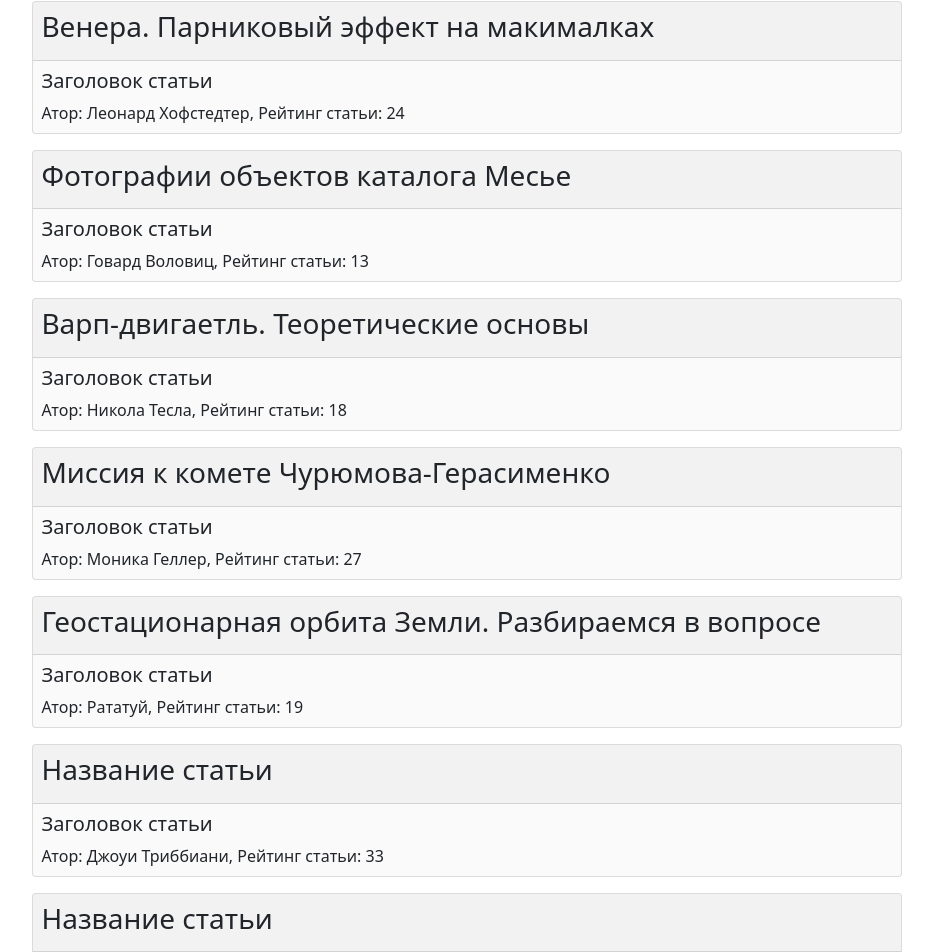
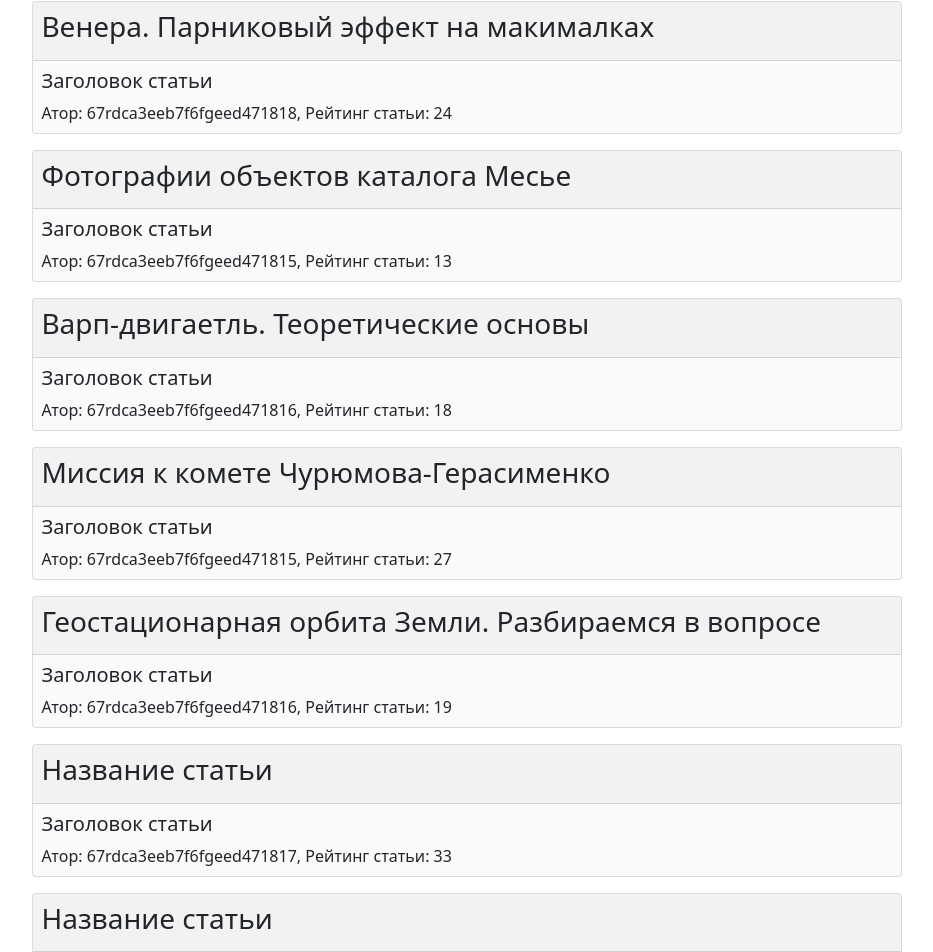
Before and after one commit to YuriyMtrofanov/space-blog, a React (Create React App) app: page /articles/1/1 in a window 1280 px wide. Shown: the part 937-1889 px from the top of the page, without its empty margins (346-1279 px from the left). Built offline with nearby package versions, Linux system fonts and the light colour scheme.

Commit message:
work copy

```diff
--- a/src/api/fake.api/article.api.js
+++ b/src/api/fake.api/article.api.js
@@ -2,146 +2,138 @@ const articles = [
     {
         _id: "67rdca3eeb7f6fgeed471815",
         name: "Квазары - монстры вселенной",
-        author: "Джон Дориан",
+        author: "67rdca3eeb7f6fgeed471815",
         date: 1684750058473,
         category: "67rdca3eeb7f6fgeed471820", // id категории
         header: "Заголовок статьи",
         img: "URL",
         textContent: "Текст статьи",
-        rate: 15,
-        bookmark: false
+        likes: [], // ссылка на отдельную сущность (пересекается с articles) массив из id понравившихся статей статей
+        rate: 15
     },
     {
         _id: "67rdca3eeb7f6fgeed471816",
         name: "Новые снимки телескопа Джеймса Уебба",
-        author: "Кокс",
+        author: "67rdca3eeb7f6fgeed471816",
         date: 1684750058473,
         category: "67rdca3eeb7f6fgeed471824",
         header: "Заголовок статьи",
         img: "URL",
         textContent: "Текст статьи",
-        rate: 10,
-        bookmark: false
+        likes: [],
+        rate: 10
     },
     {
         _id: "67rdca3eeb7f6fgeed471817",
         name: "Обзор любительских телескопов для съемки объектов дальнего космоса",
-        author: "Боб Келсо",
+        author: "67rdca3eeb7f6fgeed471815",
         date: 1684750058473,
         category: "67rdca3eeb7f6fgeed471829",
         header: "Заголовок статьи",
         img: "URL",
         textContent: "Текст статьи",
-        rate: 31,
-        bookmark: false
+        likes: [],
+        rate: 31
     },
     {
         _id: "67rdca3eeb7f6fgeed471818",
         name: "Космические лучи. Разбираемся",
-        author: "Рэйчел Грин",
+        author: "67rdca3eeb7f6fgeed471817",
         date: 1684750058473,
         category: "67rdca3eeb7f6fgeed471820",
         header: "Заголовок статьи",
         img: "URL",
         textContent: "Текст статьи",
-        rate: 7,
-        bookmark: false
+        likes: [],
+        rate: 7
     },
     {
         _id: "67rdca3eeb7f6fgeed471819",
-        name: "Название статьи",
-        author: "Вояджеры. Где они сейчас",
+        name: "Вояджеры. Где они сейчас",
+        author: "67rdca3eeb7f6fgeed471817",
         date: 1684750058473,
         category: "67rdca3eeb7f6fgeed471814",
         header: "Заголовок статьи",
         img: "URL",
         textContent: "Текст статьи",
-        rate: 3,
-        bookmark: false
+        rate: 3
     },
     {
         _id: "67rdca3eeb7f6fgeed471820",
         name: "Венера. Парниковый эффект на макималках",
-        author: "Леонард Хофстедтер",
+        author: "67rdca3eeb7f6fgeed471818",
         date: 1684750058473,
         category: "67rdca3eeb7f6fgeed471818",
         header: "Заголовок статьи",
         img: "URL",
         textContent: "Текст статьи",
-        rate: 24,
-        bookmark: false
+        rate: 24
     },
     {
         _id: "67rdca3eeb7f6fgeed471821",
         name: "Фотографии объектов каталога Месье",
-        author: "Говард Воловиц",
+        author: "67rdca3eeb7f6fgeed471815",
         date: 1684750058473,
         category: "67rdca3eeb7f6fgeed471829",
         header: "Заголовок статьи",
         img: "URL",
         textContent: "Текст статьи",
-        rate: 13,
-        bookmark: false
+        rate: 13
     },
     {
         _id: "67rdca3eeb7f6fgeed471822",
         name: "Варп-двигаетль. Теоретические основы",
-        author: "Никола Тесла",
+        author: "67rdca3eeb7f6fgeed471816",
         date: 1684750058473,
         category: "67rdca3eeb7f6fgeed471822",
         header: "Заголовок статьи",
         img: "URL",
         textContent: "Текст статьи",
-        rate: 18,
-        bookmark: false
+        rate: 18
     },
     {
         _id: "67rdca3eeb7f6fgeed471823",
         name: "Миссия к комете Чурюмова-Герасименко",
-        author: "Моника Геллер",
+        author: "67rdca3eeb7f6fgeed471815",
         date: 1684750058473,
         category: "67rdca3eeb7f6fgeed471814",
         header: "Заголовок статьи",
         img: "URL",
         textContent: "Текст статьи",
-        rate: 27,
-        bookmark: false
+        rate: 27
     },
     {
         _id: "67rdca3eeb7f6fgeed471824",
         name: "Геостационарная орбита Земли. Разбираемся в вопросе",
-        author: "Рататуй",
+        author: "67rdca3eeb7f6fgeed471816",
         date: 1684750058473,
         category: "67rdca3eeb7f6fgeed471818",
         header: "Заголовок статьи",
         img: "URL",
         textContent: "Текст статьи",
-        rate: 19,
-        bookmark: false
+        rate: 19
     },
     {
         _id: "67rdca3eeb7f6fgeed47181f",
         name: "Название статьи",
-        author: "Джоуи Триббиани",
+        author: "67rdca3eeb7f6fgeed471817",
         date: 1684750058473,
         category: "67rdca3eeb7f6fgeed471818",
         header: "Заголовок статьи",
         img: "URL",
         textContent: "Текст статьи",
-        rate: 33,
-        bookmark: false
+        rate: 33
     },
     {
         _id: "67rdca3eeb7f6fgeed47181r",
         name: "Название статьи",
-        author: "Брэд Питт",
+        author: "67rdca3eeb7f6fgeed471819",
         date: 1684750058473,
         category: "67rdca3eeb7f6fgeed471818",
         header: "Заголовок статьи",
         img: "URL",
         textContent: "Текст статьи",
-        rate: 7,
-        bookmark: false
+        rate: 7
     }
 ];
 
--- a/src/api/fake.api/categories.api.js
+++ b/src/api/fake.api/categories.api.js
@@ -34,7 +34,7 @@ const getById = (id) => {
 };
 
 export default {
-    categories,
+    // categories,
     fetchAll,
     getById
 };
--- a/src/api/fake.api/user.api.js
+++ b/src/api/fake.api/user.api.js
@@ -22,22 +22,15 @@ const users = [
             { _id: "3", title: "telegram.com", link: "https://web.telegram.org/k/#@Mitrofanov_Yuriy", img: "" }
         ], // нужно поместить в отдельную сущность
         selectedArticlesList: [
-            "67rdca3eeb7f6fgeed471816",
-            "67rdca3eeb7f6fgeed471817",
-            "67rdca3eeb7f6fgeed471819"
-        ], // массив из id издбранных статей
+        ], // массив из id избранных статей
         likedArticles: [
-            "67rdca3eeb7f6fgeed471816",
-            "67rdca3eeb7f6fgeed471817",
-            "67rdca3eeb7f6fgeed471819",
-            "67rdca3eeb7f6fgeed471821",
-            "67rdca3eeb7f6fgeed471823"
-        ], // массив из id понравившихся статей статей
+            // "67rdca3eeb7f6fgeed471816",
+            // "67rdca3eeb7f6fgeed471817",
+            // "67rdca3eeb7f6fgeed471819",
+            // "67rdca3eeb7f6fgeed471821",
+            // "67rdca3eeb7f6fgeed471823"
+        ], // ссылка на отдельную сущность (пересекается с articles) массив из id понравившихся статей статей
         selectedAuthorsList: [
-            "67rdca3eeb7f6fgeed471818",
-            "67rdca3eeb7f6fgeed471819",
-            "67rdca3eeb7f6fgeed471816",
-            "67rdca3eeb7f6fgeed471817"
         ] // массив из id избранных авторов. Важно чтобы в этот список не попадали учетки с accountType: "visitor"
     },
     {
@@ -262,7 +255,7 @@ const getById = (id) =>
     });
 
 export default {
-    users,
+    // users,
     fetchAll,
     getById,
     update
--- a/src/app/components/articleCard.jsx
+++ b/src/app/components/articleCard.jsx
@@ -1,9 +1,26 @@
-import React from "react";
+import React, { useEffect, useState } from "react";
 import PropTypes from "prop-types";
+import api from "../../api";
 
 const ArticleCard = ({ article }) => {
+    const [isLoading, setIsLoading] = useState(false);
+    const [author, setAuthor] = useState();
+    useEffect(() => {
+        setIsLoading(true);
+        api.users.getById(article.author).then(data => {
+        // console.log("author", data);
+            setAuthor(data);
+        });
+    }, []);
+    useEffect(() => {
+        setIsLoading(false);
+        console.log("author", author);
+    }, [author]);
+
     return (
-        <div className="card card-sm text-dark bg-light bg-opacity-75 m-3">
+        <>
+            {!isLoading
+                ? (<div className="card card-sm text-dark bg-light bg-opacity-75 m-3">
                     <div className="card-header p-2">
                         <h3>{article.name}</h3>
                     </div>
@@ -11,7 +28,10 @@ const ArticleCard = ({ article }) => {
                         <h5 className="card-title">{article.header}</h5>
                         <p className="card-text">{`Атор: ${article.author}, Рейтинг статьи: ${article.rate}`}</p>
                     </div>
-        </div>
+                </div>)
+                : ("Loading...")
+            }
+        </>
     );
 };
 
--- a/src/app/components/page/articlesListPage/articlesListPage.jsx
+++ b/src/app/components/page/articlesListPage/articlesListPage.jsx
@@ -1,5 +1,5 @@
 import React, { useState, useEffect } from "react";
-import api from "../../../../api/index.js";
+import api from "../../../../api";
 import Loading from "../../ui/loading";
 import ArticlesTable from "../../articlesTable";
 // import TopArticles from "./topArticles.jsx";
@@ -8,31 +8,29 @@ import Categories from "../../categories";
 // В идеале бы реализовать картояку с изображением на фоне («Наложение» изображений className="card-img-overlay")
 
 const ArticlesListPage = () => {
+    const [isLoading, setIsLoading] = useState(true);
     const [articlesList, setArticlesList] = useState();
+    const [categories, setCategories] = useState();
     useEffect(() => {
         api.articles.fetchAll().then(data => {
             setArticlesList(data);
         });
-        console.log("Список статей: ", articlesList);
-    }, [articlesList]);
-
-    const [categories, setCategories] = useState();
-    useEffect(() => {
         api.categories.fetchAll().then(data => {
             setCategories(data);
         });
-        console.log("Категории: ", categories);
-    }, [categories]);
+    }, []);
+    useEffect(() => {
+        if (articlesList && categories) return setIsLoading(false);
+    }, [articlesList, categories]);
 
     const [selectedProperty, setSelectedProperty] = useState();
     const handleItemSelect = (params) => {
         setSelectedProperty(params);
     };
-
     // Для пагинации потребуется отрисовать по 6 компонентов на страницу
-    if (articlesList) {
+    if (!isLoading) {
         const filteredArticles = selectedProperty
-            ? articlesList.filter(article => article.category._id === selectedProperty)
+            ? articlesList.filter(article => article.category === selectedProperty)
             : articlesList;
 
         const handleClearList = () => {
@@ -48,8 +46,8 @@ const ArticlesListPage = () => {
                             items = {categories}
                             selectedItem = { selectedProperty }
                             onItemSelect = { handleItemSelect }
-                            valueProperty = "_id"
-                            contentProperty = "name"
+                            valueProperty = "_id" // параметр по умолчанию
+                            contentProperty = "name" // параметр по умолчанию
                         />
                         <button
                             className = "btn btn-secondary mt-2"
@@ -64,7 +62,7 @@ const ArticlesListPage = () => {
             </div>
         );
     } else {
-        return <Loading />;
+        return <Loading />; // спиннер
     };
 };
 
--- a/src/app/layouts/articles.jsx
+++ b/src/app/layouts/articles.jsx
@@ -4,9 +4,7 @@ import ArticlesList from "../components/page/articlesListPage/articlesListPage";
 
 const Articles = () => {
     return (
-        <>
-            <ArticlesList />
-        </>
+        <ArticlesList />
     );
 };
 
```
Also changed, not shown: src/app/components/page/adminPage/index.js (added), src/app/components/page/articleEditPage/index.js (added), src/app/components/page/userEditPage/index.js (added), src/app/components/page/userPage/index.js (added). Lines whose indentation alone changed are shown as unchanged.
